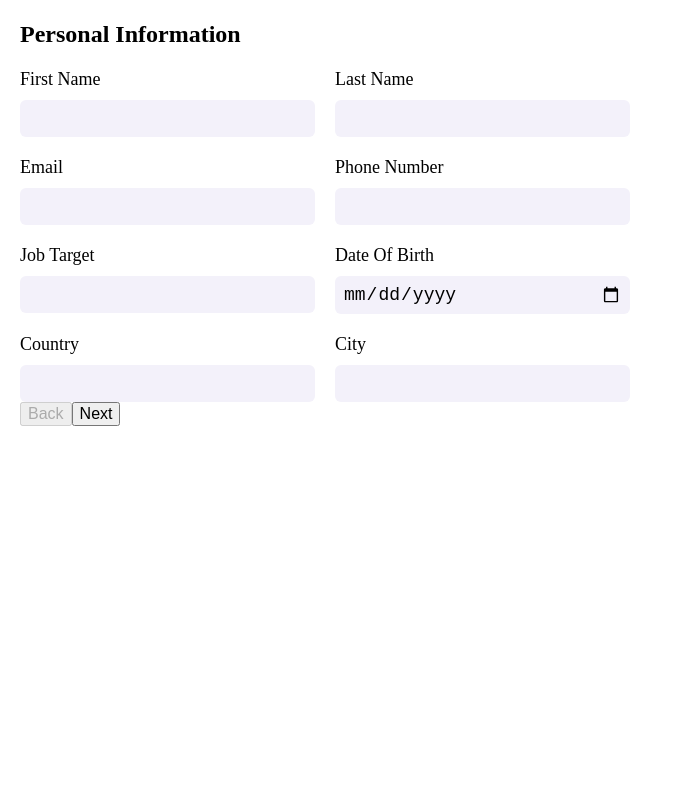
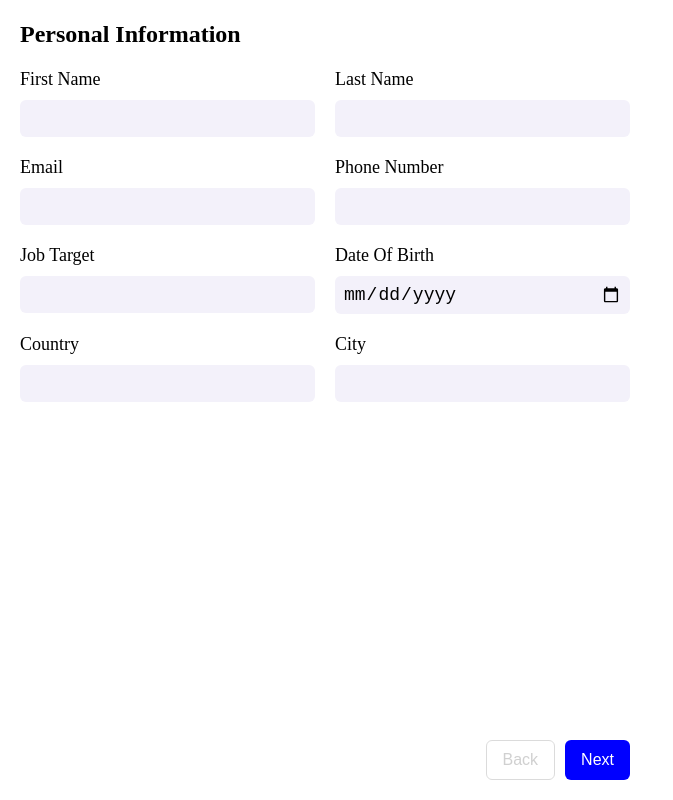
Before and after one commit to danyapac3/cv-builder, a React (Vite) app: page / in a window 1280 px wide. Shown: the whole page, without its empty margins (0-673 px from the left). Built offline with nearby package versions, Linux system fonts and the light colour scheme.

Commit message:
add styling for next and prev buttons

```diff
--- a/src/App.jsx
+++ b/src/App.jsx
@@ -1,4 +1,4 @@
-import "./styles/App.css";
+import "./styles/app.css";
 
 import PersonalInfoForm from "./components/personal-info-form";
 import EmploymentHistoryForm from "./components/employment-history-form";
@@ -20,23 +20,27 @@ function App() {
   const CurrentForm = formComponents[formIndex];
 
   return (
-    <div className="form-container">
+    <div className="app">
+      <div className="app__form-container">
         <CurrentForm />
+        <div className="app__form-controls">
           <button
+            className="app__prev-form-button"
             disabled={formIndex <= 0}
-        className="prev-form-button"
             onClick={handlePrevForm}
           >
             Back
           </button>
           <button
             disabled={formIndex >= formComponents.length - 1}
-        className="next-form-button"
+            className="app__next-form-button"
             onClick={handleNextForm}
           >
             Next
           </button>
         </div>
+      </div>
+    </div>
   );
 }
 
--- a/src/styles/App.css
+++ /dev/null
@@ -1,5 +0,0 @@
-.form-container {
-}
-
-.preview-container {
-}
--- /dev/null
+++ b/src/styles/app.css
@@ -0,0 +1,50 @@
+.app {
+  height: 100%;
+}
+
+.app__form-container {
+  height: 100%;
+  display: flex;
+  flex-direction: column;
+  justify-content: space-between;
+}
+
+.app__form-controls {
+  display: flex;
+}
+
+.app__preview-container {
+}
+
+.app__prev-form-button,
+.app__next-form-button {
+  border: 0;
+  padding: 10px 16px;
+  border-radius: 6px;
+  transition: transform 0.2s;
+  transform: scale(1);
+}
+
+.app__prev-form-button:hover:not([disabled]),
+.app__next-form-button:hover:not([disabled]) {
+  opacity: 0.8;
+  transform: scale(1.1);
+}
+
+.app__prev-form-button {
+  margin-left: auto;
+  border: solid 1px #8a8a8a;
+  background-color: white;
+  color: #666666;
+}
+
+.app__next-form-button {
+  margin-left: 10px;
+  background-color: #0000ff;
+  color: white;
+}
+
+.app__prev-form-button[disabled],
+.app__next-form-button[disabled] {
+  opacity: 0.3;
+}
```
Lines whose indentation alone changed are shown as unchanged.
